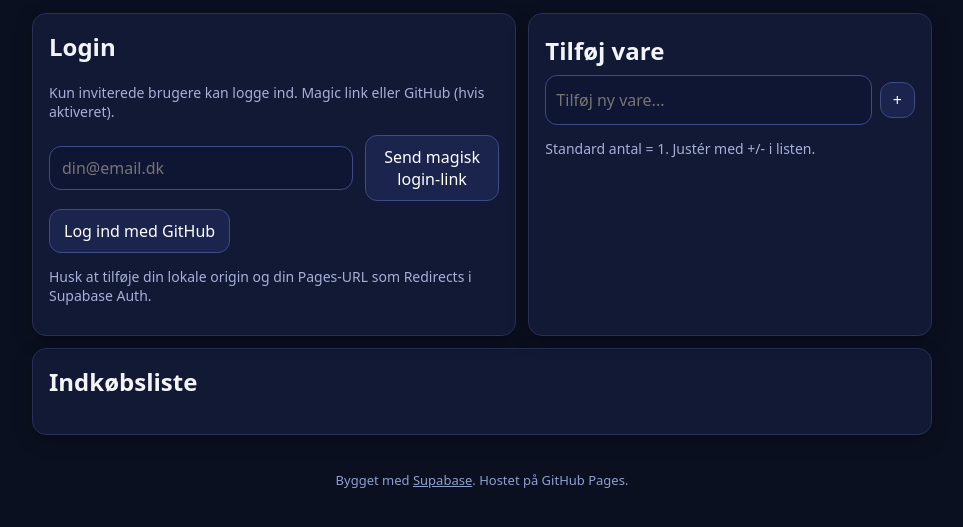
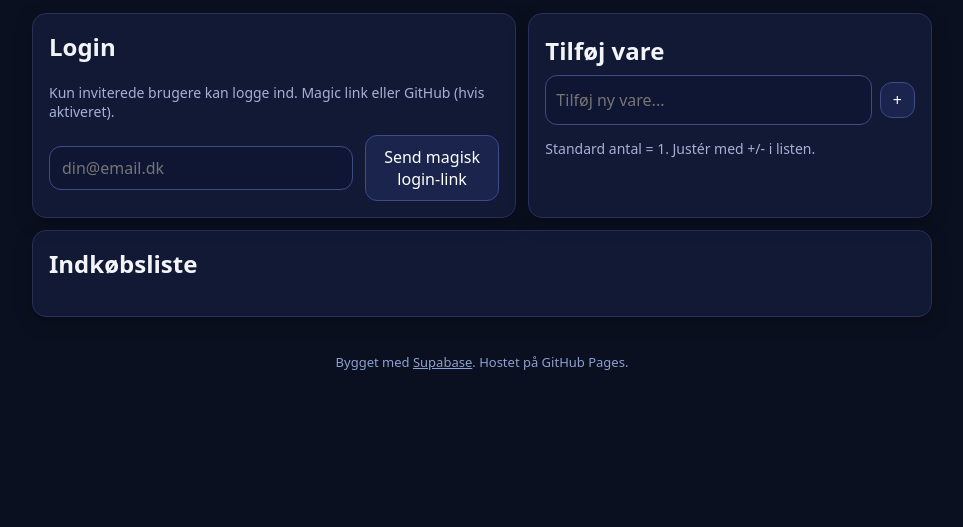
Before and after one commit to MartinHLomax/FullstackMobile, a plain HTML site: page index.html in a window 1280 px wide. Shown: the part 79-606 px from the top of the page, without its empty margins (158-1121 px from the left). Drawn offline with Linux system fonts and the light colour scheme; a script that the page names is missing.

Commit message:
clean up

```diff
--- a/index.html
+++ b/index.html
@@ -98,9 +98,6 @@
             <input id="emailInput" type="email" placeholder="din@email.dk" />
             <button id="magicBtn">Send magisk login-link</button>
           </div>
-          <div class="spacer" style="height:8px"></div>
-          <button id="githubBtn">Log ind med GitHub</button>
-          <p class="muted">Husk at tilføje din lokale origin og din Pages-URL som Redirects i Supabase Auth.</p>
         </section>
 
         <!-- Add item -->
```
